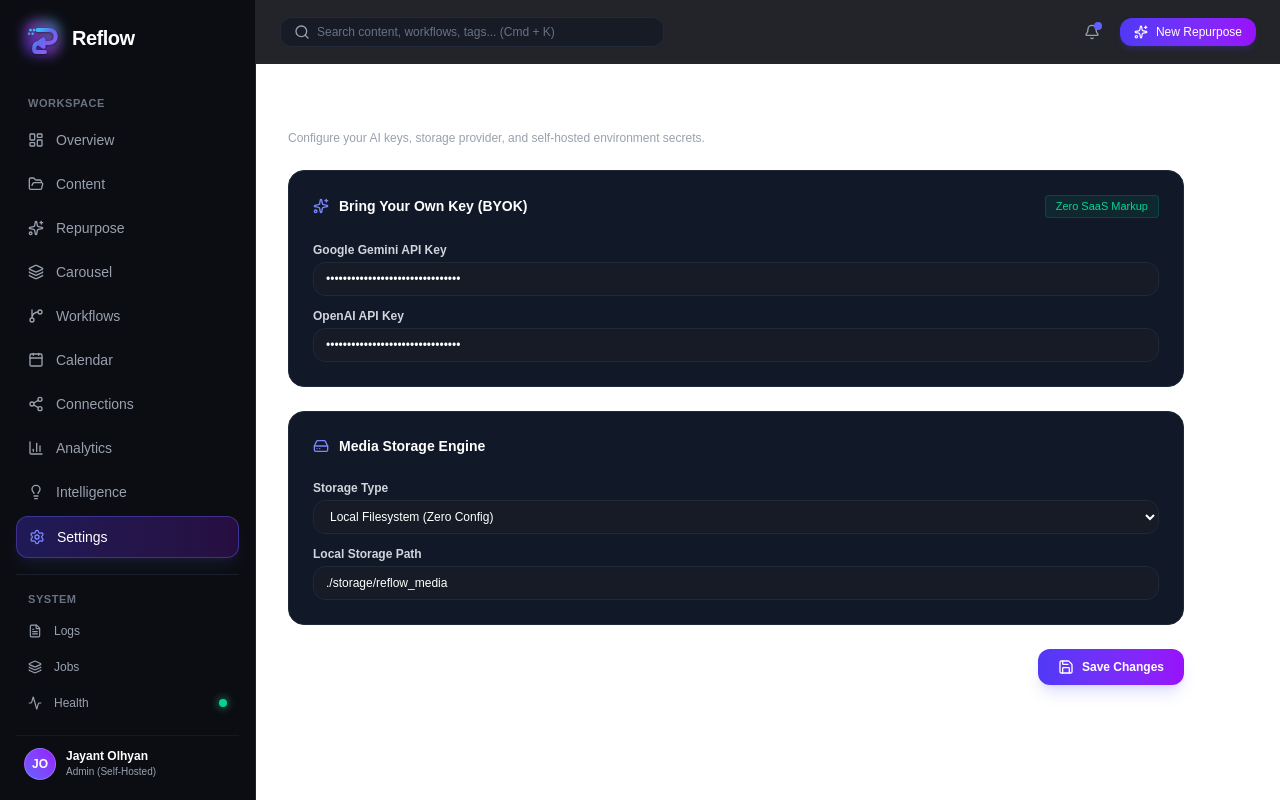
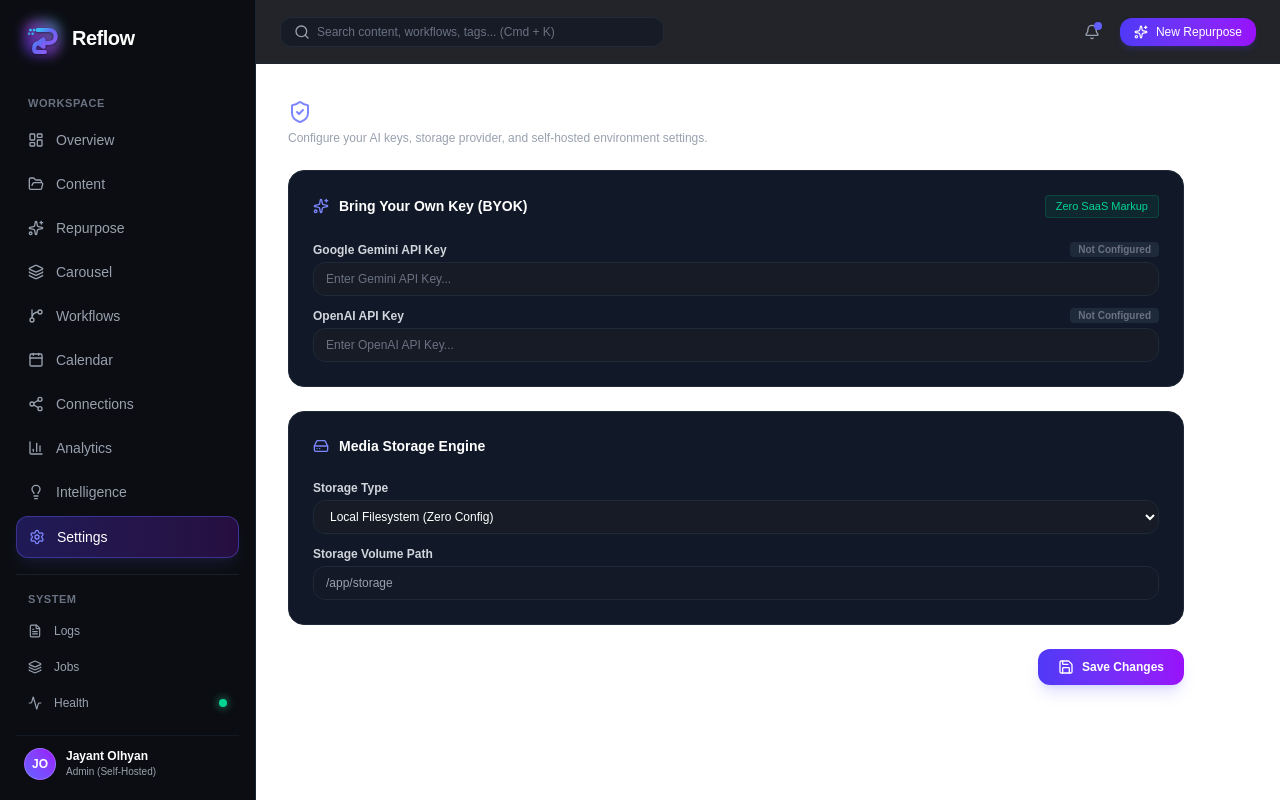
Before and after one commit to JayantOlhyan/Reflow, a Next.js app in the folder apps/web/: page /settings in a window 1280 px wide. Built offline with nearby package versions, Linux system fonts and the light colour scheme; no server answers.

Commit message:
feat(web): update settings page UI and configuration controls

```diff
--- a/apps/web/src/app/settings/page.tsx
+++ b/apps/web/src/app/settings/page.tsx
@@ -1,32 +1,74 @@
 "use client";
 
-import React, { useState } from 'react';
+import React, { useState, useEffect } from 'react';
 import {
   Key,
   HardDrive,
   Save,
   ShieldCheck,
-  Cpu,
   Check,
-  Sparkles,
-  Database,
-  Lock
+  Sparkles
 } from 'lucide-react';
+import { api } from '@/lib/api';
 
 export default function SettingsPage() {
   const [saved, setSaved] = useState(false);
+  const [loading, setLoading] = useState(true);
   const [apiKeys, setApiKeys] = useState({
-    gemini: '••••••••••••••••••••••••••••••••',
-    openai: '••••••••••••••••••••••••••••••••',
+    gemini: '',
+    openai: '',
     anthropic: '',
     storageProvider: 'local',
-    storagePath: './storage/reflow_media'
+    storagePath: '/app/storage'
+  });
+  const [statusFlags, setStatusFlags] = useState({
+    geminiConfigured: false,
+    openaiConfigured: false,
+    anthropicConfigured: false
   });
 
-  const handleSave = (e: React.FormEvent) => {
+  useEffect(() => {
+    async function loadSettings() {
+      try {
+        setLoading(true);
+        const res = await api.getSystemSettings();
+        if (res?.settings) {
+          setStatusFlags({
+            geminiConfigured: res.settings.gemini_configured,
+            openaiConfigured: res.settings.openai_configured,
+            anthropicConfigured: res.settings.anthropic_configured
+          });
+          setApiKeys(prev => ({
+            ...prev,
+            storageProvider: res.settings.storage_provider || 'local',
+            storagePath: res.settings.storage_dir || '/app/storage'
+          }));
+        }
+      } catch (err) {
+        console.warn("Failed to load settings:", err);
+      } finally {
+        setLoading(false);
+      }
+    }
+    loadSettings();
+  }, []);
+
+  const handleSave = async (e: React.FormEvent) => {
     e.preventDefault();
+    try {
+      await api.updateSystemSettings({
+        gemini_api_key: apiKeys.gemini,
+        openai_api_key: apiKeys.openai,
+        anthropic_api_key: apiKeys.anthropic,
+        storage_provider: apiKeys.storageProvider
+      });
       setSaved(true);
-    setTimeout(() => setSaved(false), 2000);
+      if (apiKeys.gemini) setStatusFlags(p => ({ ...p, geminiConfigured: true }));
+      if (apiKeys.openai) setStatusFlags(p => ({ ...p, openaiConfigured: true }));
+      setTimeout(() => setSaved(false), 2500);
+    } catch (err: any) {
+      alert("Failed to save settings: " + (err.message || err));
+    }
   };
 
   return (
@@ -34,9 +76,12 @@
       {/* Header */}
       <div className="flex items-center justify-between">
         <div>
-          <h1 className="text-2xl font-bold text-white tracking-tight">Settings & Credentials</h1>
+          <h1 className="text-2xl font-bold text-white tracking-tight flex items-center gap-2">
+            <ShieldCheck className="w-6 h-6 text-indigo-400" />
+            <span>Settings & Credentials</span>
+          </h1>
           <p className="text-xs text-gray-400 mt-0.5">
-            Configure your AI keys, storage provider, and self-hosted environment secrets.
+            Configure your AI keys, storage provider, and self-hosted environment settings.
           </p>
         </div>
       </div>
@@ -56,29 +101,39 @@
 
           <div className="space-y-3 pt-2">
             <div>
-              <label className="text-xs font-semibold text-gray-300 block mb-1">Google Gemini API Key</label>
-              <div className="relative">
+              <div className="flex items-center justify-between mb-1">
+                <label className="text-xs font-semibold text-gray-300">Google Gemini API Key</label>
+                <span className={`text-[10px] font-bold px-2 py-0.2 rounded ${
+                  statusFlags.geminiConfigured ? 'text-emerald-400 bg-emerald-500/10 border border-emerald-500/20' : 'text-gray-500 bg-gray-800'
+                }`}>
+                  {statusFlags.geminiConfigured ? 'Configured' : 'Not Configured'}
+                </span>
+              </div>
               <input
                 type="password"
                 value={apiKeys.gemini}
                 onChange={(e) => setApiKeys({ ...apiKeys, gemini: e.target.value })}
-                  placeholder="AIzaSy..."
+                placeholder={statusFlags.geminiConfigured ? "•••••••••••••••• (Leave blank to keep current)" : "Enter Gemini API Key..."}
                 className="w-full bg-[#161B26] border border-[#1F2937] rounded-xl px-3 py-2 text-xs text-white placeholder-gray-500 focus:outline-none focus:border-indigo-500 font-mono"
               />
             </div>
-            </div>
 
             <div>
-              <label className="text-xs font-semibold text-gray-300 block mb-1">OpenAI API Key</label>
-              <div className="relative">
+              <div className="flex items-center justify-between mb-1">
+                <label className="text-xs font-semibold text-gray-300">OpenAI API Key</label>
+                <span className={`text-[10px] font-bold px-2 py-0.2 rounded ${
+                  statusFlags.openaiConfigured ? 'text-emerald-400 bg-emerald-500/10 border border-emerald-500/20' : 'text-gray-500 bg-gray-800'
+                }`}>
+                  {statusFlags.openaiConfigured ? 'Configured' : 'Not Configured'}
+                </span>
+              </div>
               <input
                 type="password"
                 value={apiKeys.openai}
                 onChange={(e) => setApiKeys({ ...apiKeys, openai: e.target.value })}
-                  placeholder="sk-proj-..."
+                placeholder={statusFlags.openaiConfigured ? "•••••••••••••••• (Leave blank to keep current)" : "Enter OpenAI API Key..."}
                 className="w-full bg-[#161B26] border border-[#1F2937] rounded-xl px-3 py-2 text-xs text-white placeholder-gray-500 focus:outline-none focus:border-indigo-500 font-mono"
               />
-              </div>
             </div>
           </div>
         </div>
@@ -105,12 +160,12 @@
             </div>
 
             <div>
-              <label className="text-xs font-semibold text-gray-300 block mb-1">Local Storage Path</label>
+              <label className="text-xs font-semibold text-gray-300 block mb-1">Storage Volume Path</label>
               <input
                 type="text"
+                disabled
                 value={apiKeys.storagePath}
-                onChange={(e) => setApiKeys({ ...apiKeys, storagePath: e.target.value })}
-                className="w-full bg-[#161B26] border border-[#1F2937] rounded-xl px-3 py-2 text-xs text-white focus:outline-none focus:border-indigo-500 font-mono"
+                className="w-full bg-[#161B26]/50 border border-[#1F2937] rounded-xl px-3 py-2 text-xs text-gray-400 font-mono cursor-not-allowed"
               />
             </div>
           </div>
```
Lines whose indentation alone changed are shown as unchanged.
